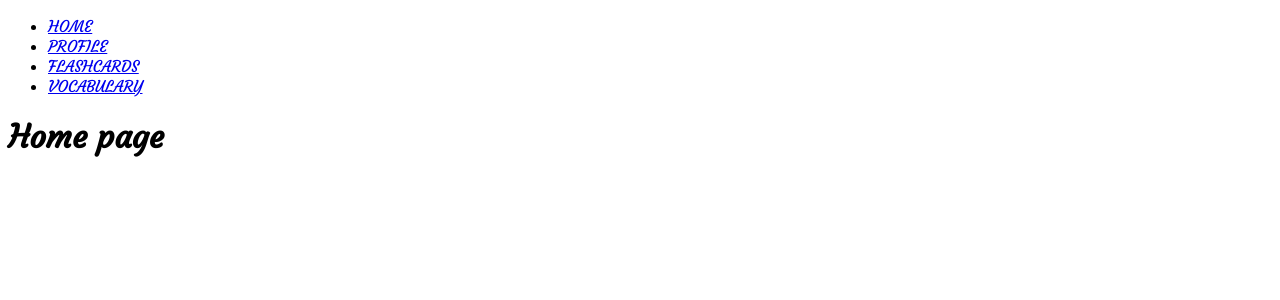
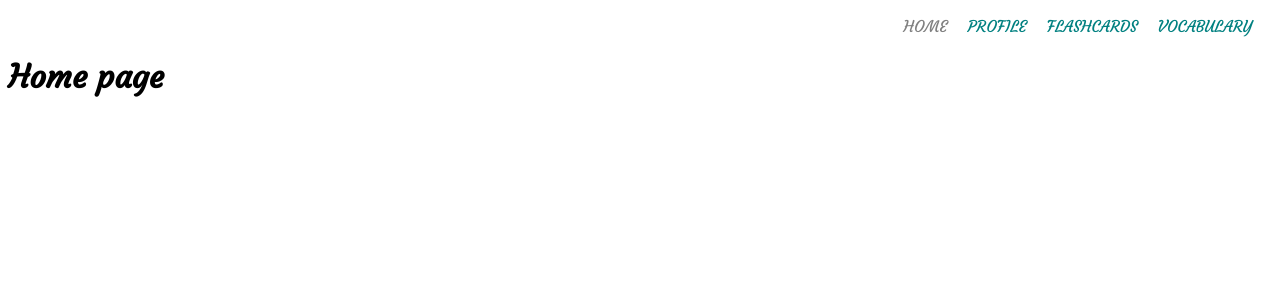
Before and after one commit to chatter-ladder/client, a React (Create React App) app: page / in a window 1280 px wide. Shown: the top 300 px of the page. Built offline with nearby package versions, Linux system fonts and the light colour scheme.

Commit message:
Added styling to navigation to display in top corner and have hover and active styling

```diff
--- a/src/components/Navigation/Navigation.js
+++ b/src/components/Navigation/Navigation.js
@@ -5,7 +5,7 @@ import classes from './Navigation.module.css';
 
 const Navigation = () => {
   return (
-    <nav>
+    <nav className={classes.Navigation}>
       <ul>
         <li><NavLink activeClassName={classes.active} to='/'>HOME</NavLink></li>
         <li><NavLink activeClassName={classes.active} to='profile'>PROFILE</NavLink></li>
--- a/src/components/Navigation/Navigation.module.css
+++ b/src/components/Navigation/Navigation.module.css
@@ -1,3 +1,25 @@
 .Navigation .active {
+  width: 100%;
+}
 
+.Navigation ul {
+  display: flex;
+  flex-flow: row;
+  justify-content: flex-end;
+  list-style-type: none;
 }
+
+.Navigation li {
+  margin-right: 20px;
+}
+
+.Navigation a {
+  text-decoration: none;
+  color: teal;
+}
+
+.Navigation a:hover,
+.Navigation a:active,
+.Navigation a.active {
+  color: grey;
+}
```
